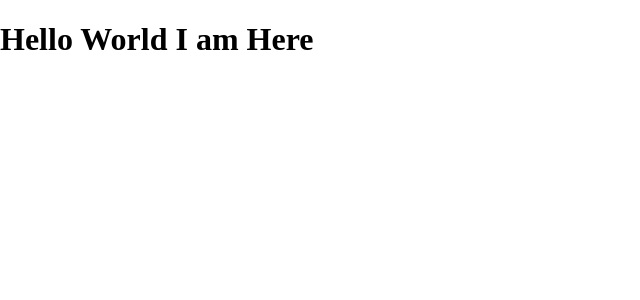
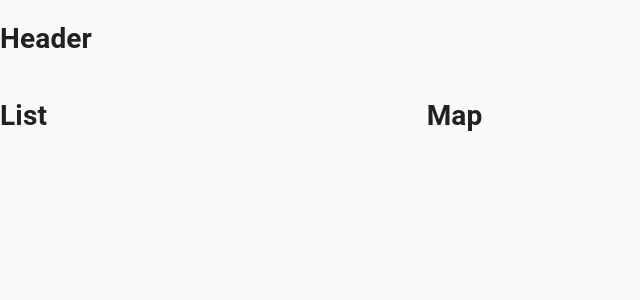
Before and after one commit to brainconnect93/travel_with_bcot, a React (Create React App) app: page / in a window 1280 px wide. Shown: the top 300 px of the page, without its empty margins (0-640 px from the left). Built offline with nearby package versions, Linux system fonts and the light colour scheme.

Commit message:
Create some MUI structure for the webpage

```diff
--- a/src/App.js
+++ b/src/App.js
@@ -1,9 +1,22 @@
 import React from 'react'
+import Header from './components/Header/Header'
+import List from './components/List/List';
+import Map from './components/Map/Map'
+import { CssBaseline, Grid } from '@material-ui/core';
 
 const App = () => {
   return (
 	<div>
-	  <h1>Hello World I am Here</h1>
+	  <CssBaseline />
+	  <Header />
+	  <Grid container spacing={3} style={{ width: '100%' }}>
+		<Grid item xs={12} md={4}>
+	  		<List />
+		</Grid>
+		<Grid item xs={12} md={8}>
+	  		<Map />
+		</Grid>
+	  </Grid>
 	</div>
   )
 }
```
Also changed, not shown: .babelrc (added), .eslintrc.json (added), .stylelintrc.json (added).
